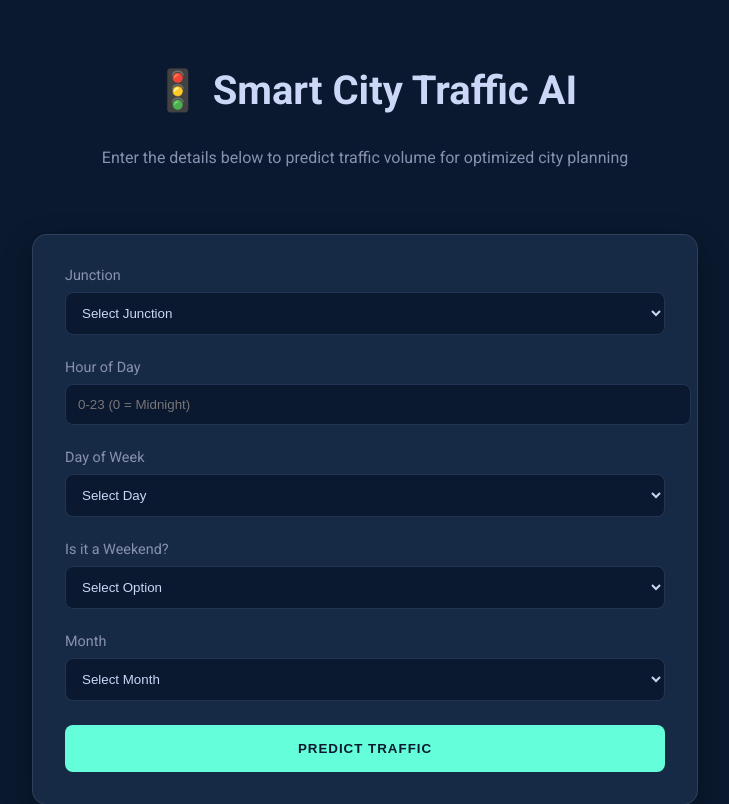
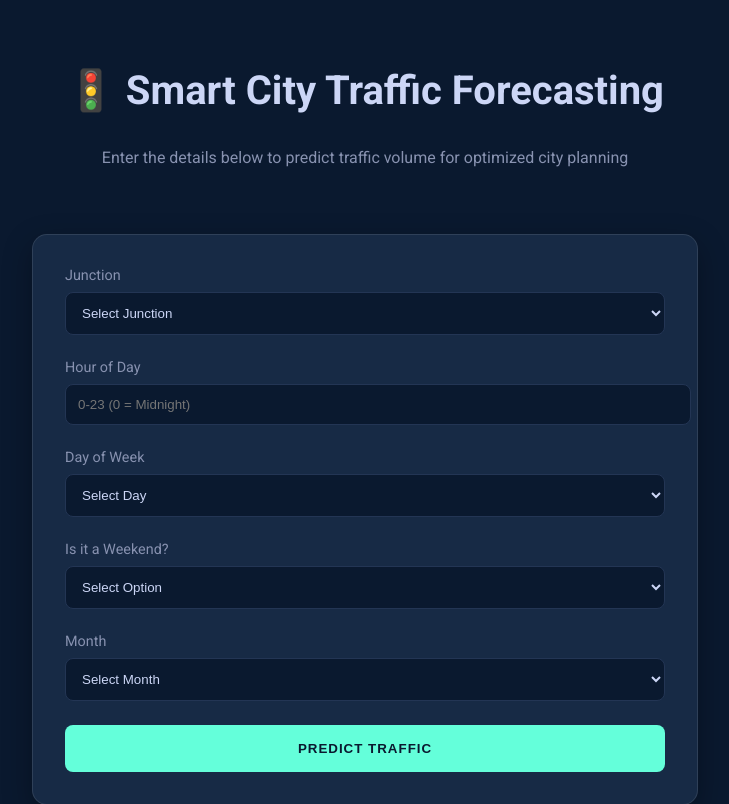
Before and after one commit to UmeshSamartapu/Forecasting_of_Smart_City_Traffic_Patterns_upskillcampus_Edunet_DSML_Internship, a FastAPI app: page / in a window 1280 px wide. Shown: the top 804 px of the page, without its empty margins (275-1004 px from the left). Run offline with FastAPI, Linux system fonts and the light colour scheme; parts of the project's set-up code (start-up, migrations or seed data) failed here and were passed over.

Commit message:
pic and gif

```diff
--- a/templates/index.html
+++ b/templates/index.html
@@ -3,7 +3,7 @@
 <head>
     <meta charset="UTF-8">
     <meta name="viewport" content="width=device-width, initial-scale=1.0, maximum-scale=5.0">
-    <title>Smart City Traffic AI • Forecast</title>
+    <title>Smart City Traffic Forecasting</title>
     <link href="https://fonts.googleapis.com/css2?family=Roboto:wght@300;400;500;700&display=swap" rel="stylesheet">
     <style>
         :root {
@@ -160,7 +160,7 @@
     </style>
 </head>
 <body>
-    <h1>🚦 Smart City Traffic AI</h1>
+    <h1>🚦 Smart City Traffic Forecasting</h1>
     <p class="form-description">Enter the details below to predict traffic volume for optimized city planning</p>
 
     <div class="dashboard">
```
Also changed, not shown: templates/Smart City Traffic Forecasting gif.gif (added), templates/Smart City Traffic Forecasting pic.png (added), templates/𝐒𝐦𝐚𝐫𝐭 𝐂𝐢𝐭𝐲 𝐓𝐫𝐚𝐟𝐟𝐢𝐜 𝐅𝐨𝐫𝐞𝐜𝐚𝐬𝐭𝐢𝐧𝐠 gif.gif (deleted).
